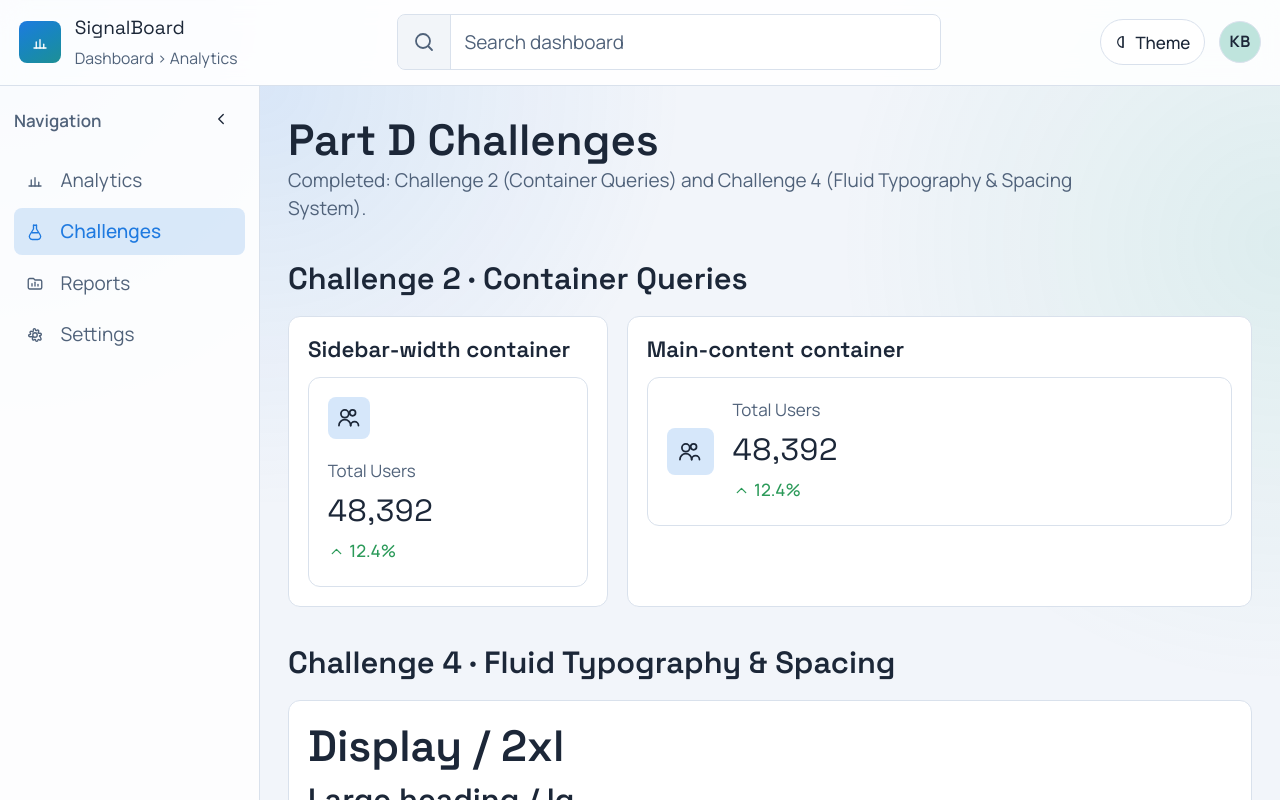
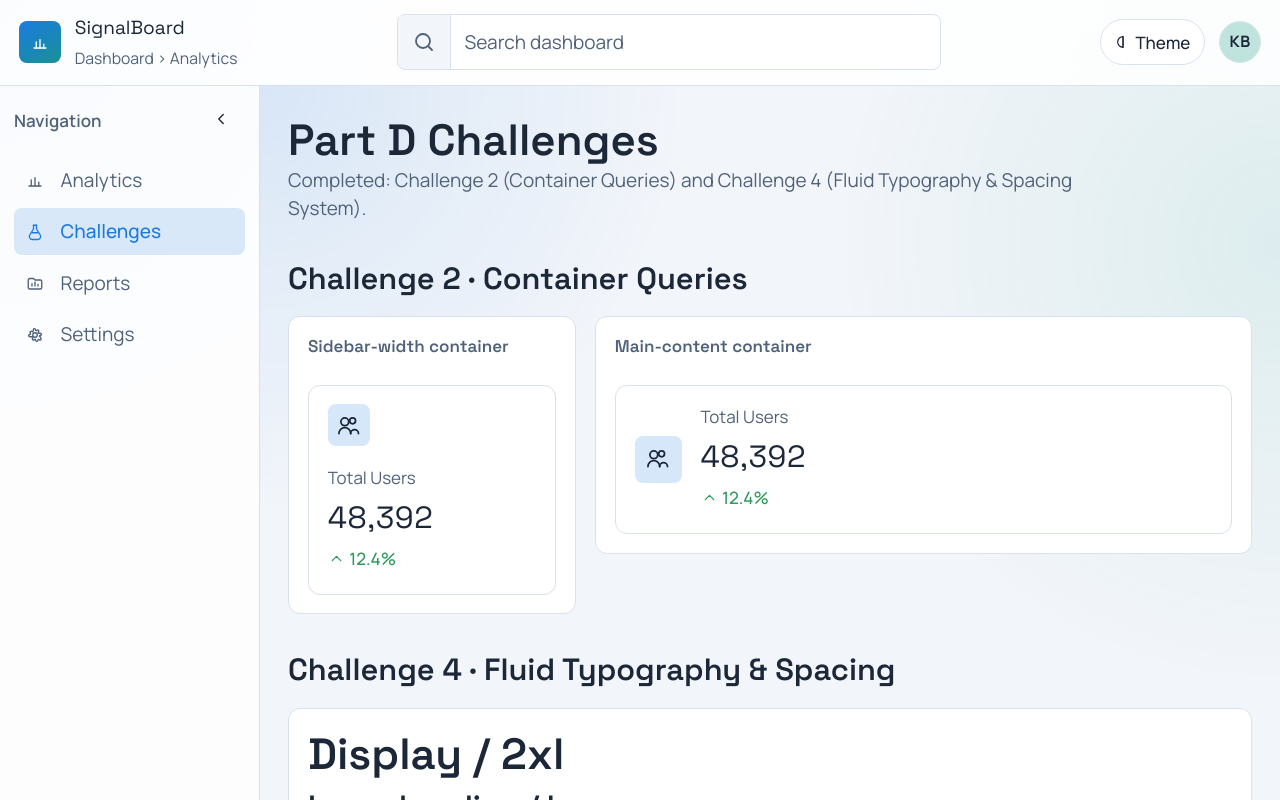
Before and after one commit to Khazamastan/SignalBoard, a Next.js app: page /challenges in a window 1280 px wide. Built offline with nearby package versions, Linux system fonts and the light colour scheme; no server answers.

Commit message:
feat(challenge-2): implement named container queries for StatsCard demo

```diff
--- a/src/app/challenges/page.module.css
+++ b/src/app/challenges/page.module.css
@@ -23,8 +23,24 @@
 
 .demoGrid {
   display: grid;
-  grid-template-columns: minmax(16rem, 20rem) minmax(0, 1fr);
+  grid-template-columns: minmax(16rem, 18rem) minmax(20rem, 1fr);
+  align-items: start;
   gap: var(--space-md);
+}
+
+.sidebarDemo {
+  width: 100%;
+  max-width: 18rem;
+}
+
+.mainDemo {
+  width: 100%;
+}
+
+.demoLabel {
+  margin: 0 0 var(--space-sm);
+  color: var(--color-text-secondary);
+  font-size: var(--font-size-sm);
 }
 
 .specimen {
--- a/src/app/challenges/page.tsx
+++ b/src/app/challenges/page.tsx
@@ -25,15 +25,19 @@ async function ChallengesContent() {
         <h2 className={styles.sectionTitle}>{t('page.challenges.challenge2Title')}</h2>
 
         <div className={styles.demoGrid}>
+          <aside className={styles.sidebarDemo}>
             <Card>
-            <h3>{t('page.challenges.challenge2SidebarLabel')}</h3>
+              <h3 className={styles.demoLabel}>{t('page.challenges.challenge2SidebarLabel')}</h3>
               <StatsCard data={sampleCard} />
             </Card>
+          </aside>
 
+          <section className={styles.mainDemo}>
             <Card>
-            <h3>{t('page.challenges.challenge2MainLabel')}</h3>
+              <h3 className={styles.demoLabel}>{t('page.challenges.challenge2MainLabel')}</h3>
               <StatsCard data={sampleCard} />
             </Card>
+          </section>
         </div>
       </section>
 
--- a/src/features/dashboard/components/StatsCard.module.css
+++ b/src/features/dashboard/components/StatsCard.module.css
@@ -1,5 +1,5 @@
 .card {
-  container-type: inline-size;
+  container: stats-card / inline-size;
   height: 100%;
 }
 
@@ -28,6 +28,10 @@
 .metric {
   color: var(--color-text-secondary);
   font-size: var(--font-size-sm);
+}
+
+.details {
+  min-width: 0;
 }
 
 .value {
@@ -60,9 +64,10 @@
   flex-shrink: 0;
 }
 
-@container (max-width: 18.75rem) {
+@container stats-card (max-width: 18.75rem) {
   .layout {
     grid-template-columns: 1fr;
+    align-items: start;
     justify-items: start;
   }
 
--- a/src/features/dashboard/components/StatsCard.tsx
+++ b/src/features/dashboard/components/StatsCard.tsx
@@ -36,7 +36,7 @@ export function StatsCard({ data }: { data: StatCardData }) {
             <MetricIcon className={styles.metricIcon} />
           </span>
 
-          <div>
+          <div className={styles.details}>
             <p className={styles.metric}>{data.metric}</p>
             <p className={styles.value}>{data.value}</p>
             <span className={`${styles.trend} ${trendClass}`}>
```
Lines whose indentation alone changed are shown as unchanged.
